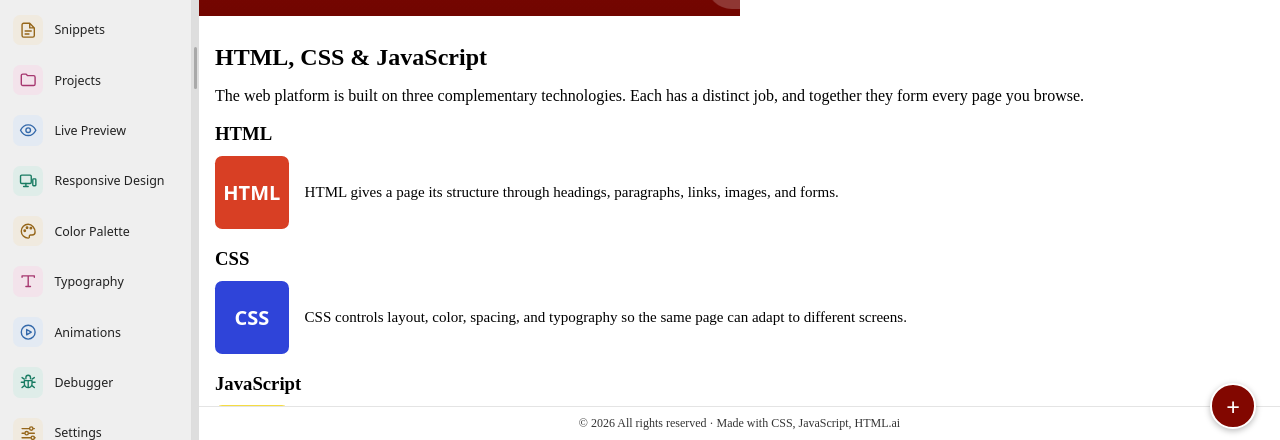
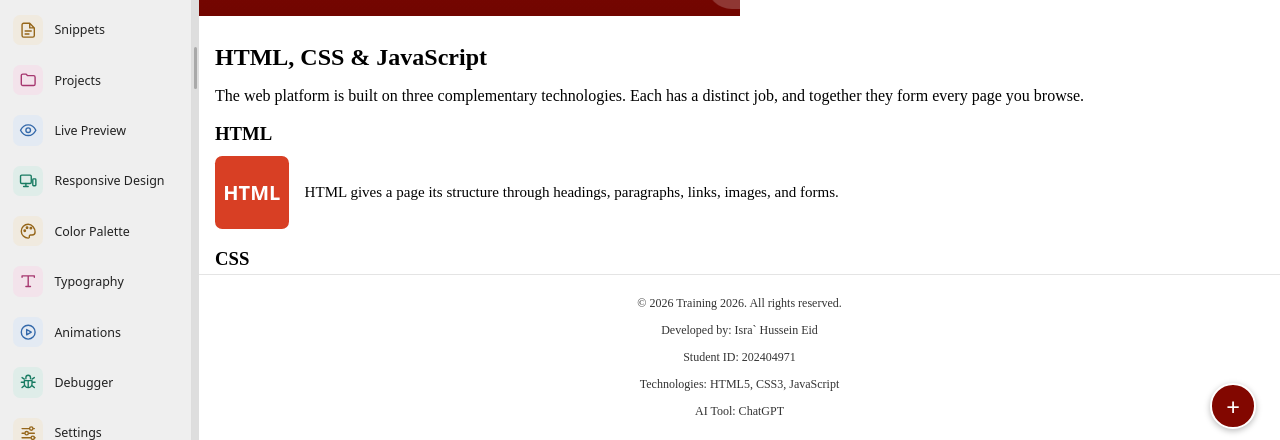
Before and after one commit to Israa-Eid/UI_UX-traning, a plain HTML site: page index.html in a window 1280 px wide. Shown: the part 360-800 px from the top of the page. Drawn offline with Linux system fonts and the light colour scheme.

Commit message:
Update index.html

```diff
--- a/index.html
+++ b/index.html
@@ -546,7 +546,13 @@
           and runs JavaScript to handle interactions.
         </p>
       </main>
-      <footer><span data-ar="© 2026 جميع حقوق الطبع محفوظة · صُنع باستخدام CSS و JavaScript و HTML.ai">© 2026 All rights reserved · Made with CSS, JavaScript, HTML.ai</span></footer>
+<footer>
+  <p>© 2026 Training 2026. All rights reserved.</p>
+  <p>Developed by: Isra` Hussein Eid</p>
+  <p>Student ID: 202404971</p>
+  <p>Technologies: HTML5, CSS3, JavaScript</p>
+  <p>AI Tool: ChatGPT</p>
+</footer>
     </div>
     <button id="quick-add" type="button" aria-label="Add content">+</button>
 
```
